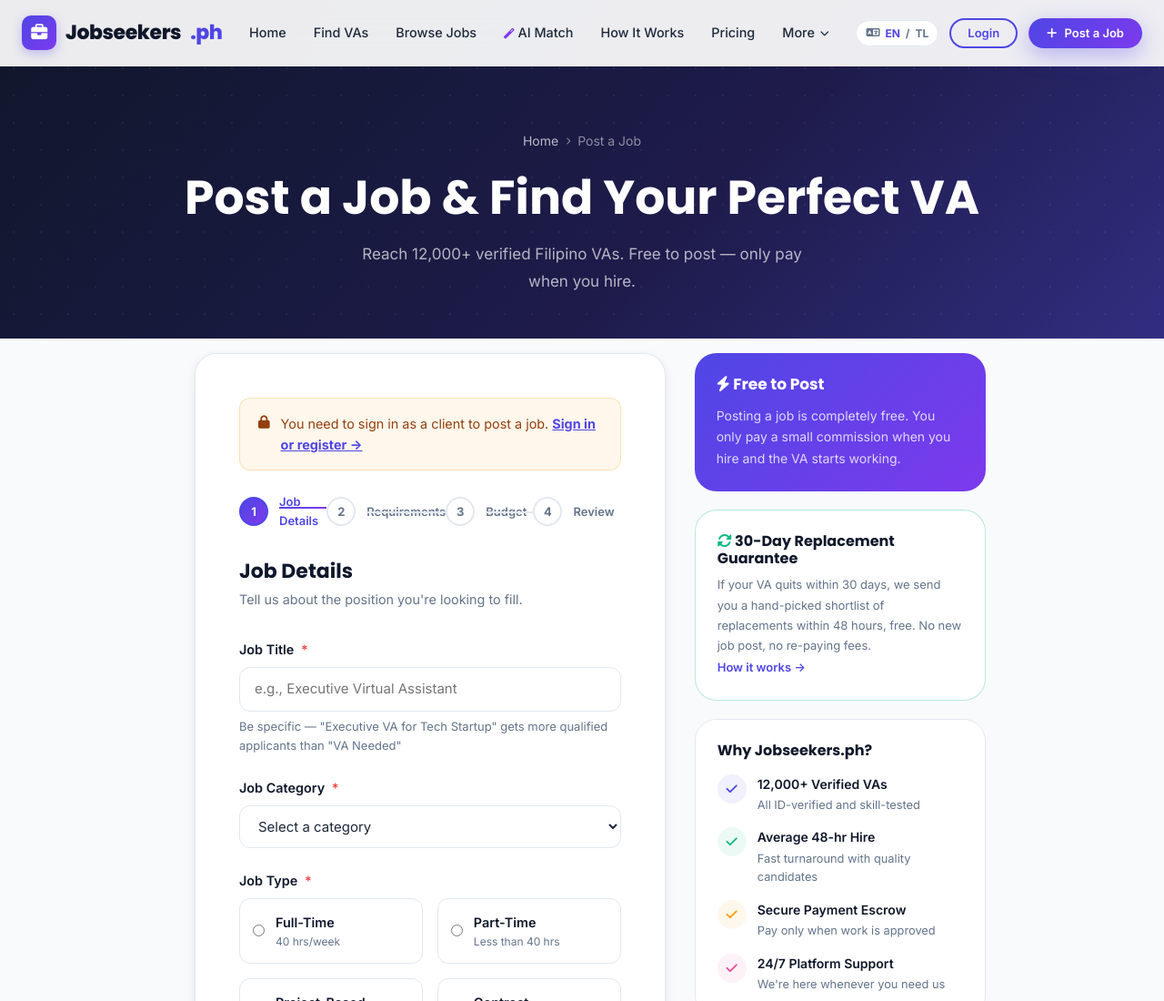
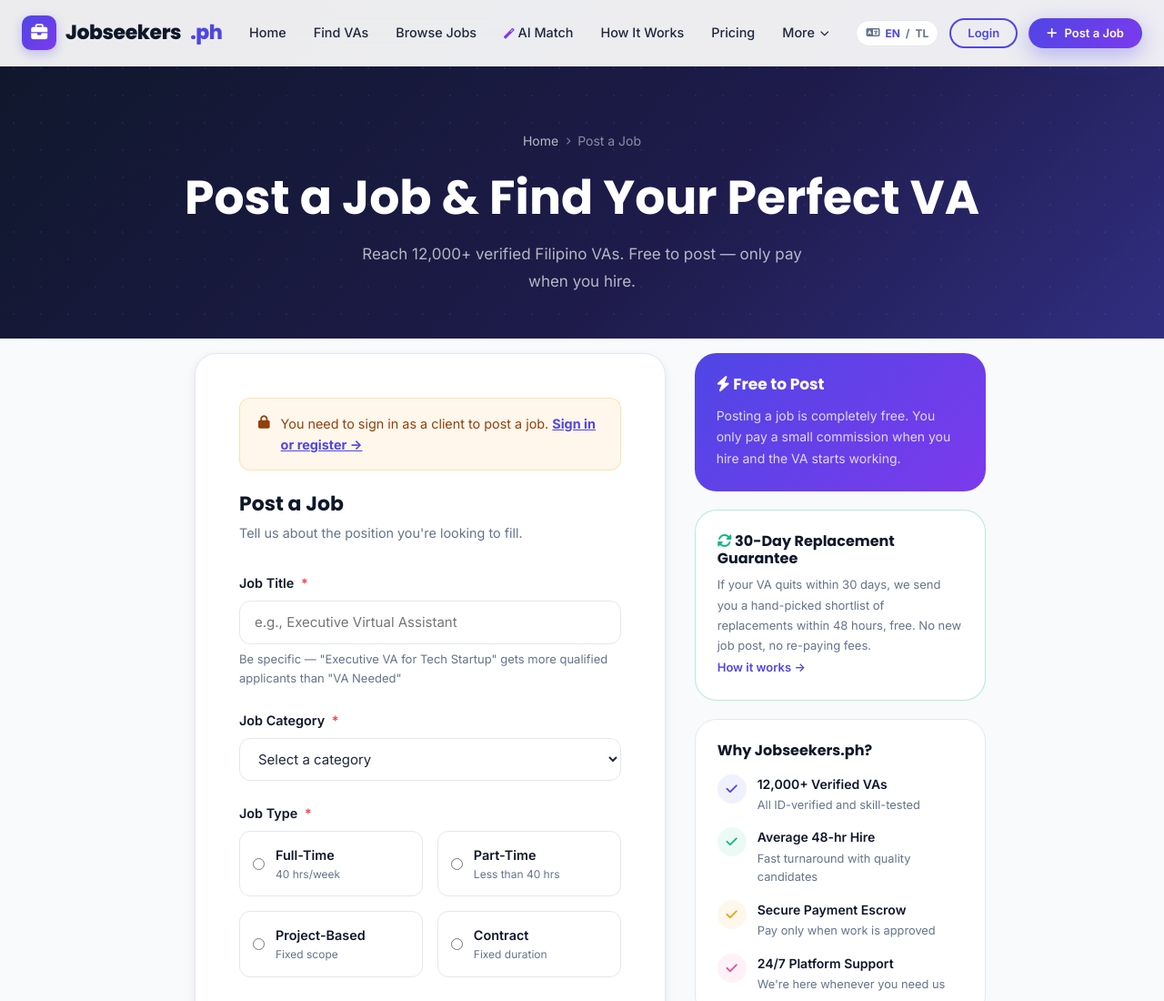
Before and after one commit to jobseekers1991/mainsite, a website: page post-job.html in a window 1280 px wide. Shown: the top 1100 px of the page at 91% size. Drawn offline with Linux system fonts and the light colour scheme; no server answers.

Commit message:
Remove decorative 4-step indicator from post-job
The stepper was purely visual — form is single-page, nothing tracks
progress. Its connector line also leaked through inactive labels giving
them a strikethrough appearance.

Co-Authored-By: Claude Opus 4.7 (1M context) <noreply@anthropic.com>

```diff
--- a/post-job.html
+++ b/post-job.html
@@ -72,27 +72,8 @@
       <!-- FORM -->
       <div class="post-job-card">
         <div id="authBanner" hidden style="margin-bottom:1.5rem;"></div>
-        <!-- Progress -->
-        <div class="progress-steps" style="margin-bottom:2rem;">
-          <div class="progress-step active">
-            <div class="step-circle">1</div>
-            <span class="step-label">Job Details</span>
-          </div>
-          <div class="progress-step">
-            <div class="step-circle">2</div>
-            <span class="step-label">Requirements</span>
-          </div>
-          <div class="progress-step">
-            <div class="step-circle">3</div>
-            <span class="step-label">Budget</span>
-          </div>
-          <div class="progress-step">
-            <div class="step-circle">4</div>
-            <span class="step-label">Review</span>
-          </div>
-        </div>
 
-        <h2 style="font-size:1.375rem; font-weight:700; color:var(--dark); margin-bottom:0.375rem;">Job Details</h2>
+        <h2 style="font-size:1.375rem; font-weight:700; color:var(--dark); margin-bottom:0.375rem;">Post a Job</h2>
         <p style="color:var(--text-light); font-size:0.9rem; margin-bottom:2rem;">Tell us about the position you're looking to fill.</p>
 
         <form data-validate>
```
